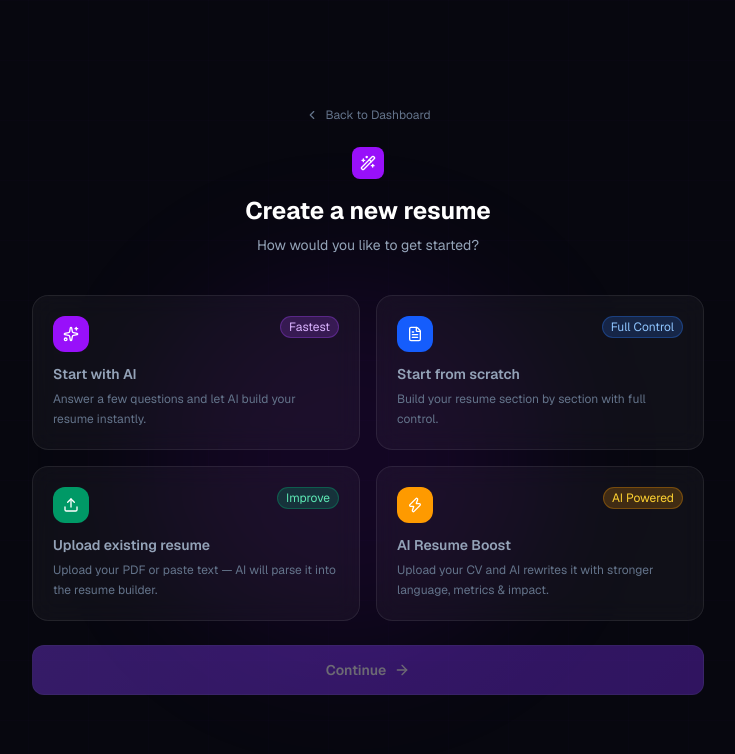
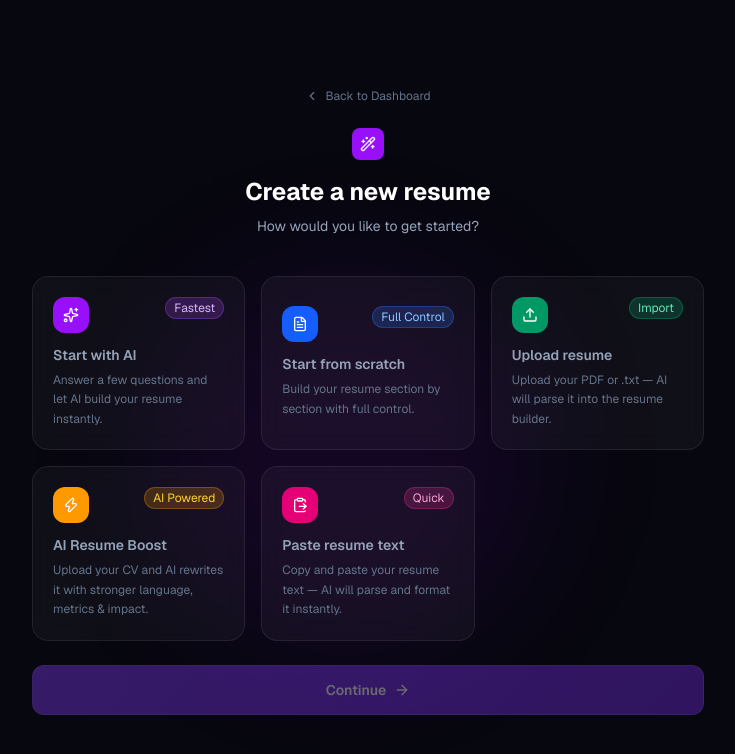
Before and after one commit to Basehubgit/cvdesigner, a Next.js app: page /builder/new in a window 1280 px wide. Shown: the top 754 px of the page, without its empty margins (272-1007 px from the left). Built offline with nearby package versions, Linux system fonts and the light colour scheme.

Commit message:
Add 5th option: Paste resume text

```diff
--- a/src/app/builder/new/page.tsx
+++ b/src/app/builder/new/page.tsx
@@ -5,18 +5,19 @@ import { useState, useRef } from "react";
 import { useRouter } from "next/navigation";
 import {
   Sparkles, FileText, Upload, ArrowRight, ChevronLeft,
-  Wand2, AlertCircle, Zap,
+  Wand2, AlertCircle, Zap, ClipboardPaste,
 } from "lucide-react";
 import { useResumes } from "@/context/ResumesContext";
 
 const startOptions = [
-  { id: "ai",      icon: Sparkles, title: "Start with AI",         description: "Answer a few questions and let AI build your resume instantly.",              tag: "Fastest",     tagColor: "bg-purple-500/20 text-purple-300 border-purple-500/30",   color: "border-purple-500/30 hover:border-purple-500/60",   iconBg: "bg-purple-600" },
-  { id: "blank",   icon: FileText, title: "Start from scratch",     description: "Build your resume section by section with full control.",                     tag: "Full Control",tagColor: "bg-blue-500/20 text-blue-300 border-blue-500/30",     color: "border-blue-500/30 hover:border-blue-500/60",     iconBg: "bg-blue-600" },
-  { id: "upload",  icon: Upload,   title: "Upload existing resume", description: "Upload your PDF or paste text — AI will parse it into the resume builder.",   tag: "Improve",     tagColor: "bg-emerald-500/20 text-emerald-300 border-emerald-500/30", color: "border-emerald-500/30 hover:border-emerald-500/60", iconBg: "bg-emerald-600" },
-  { id: "improve", icon: Zap,      title: "AI Resume Boost",        description: "Upload your CV and AI rewrites it with stronger language, metrics & impact.", tag: "AI Powered",  tagColor: "bg-amber-500/20 text-amber-300 border-amber-500/30",     color: "border-amber-500/30 hover:border-amber-500/60",     iconBg: "bg-amber-500" },
+  { id: "ai",      icon: Sparkles,       title: "Start with AI",         description: "Answer a few questions and let AI build your resume instantly.",              tag: "Fastest",     tagColor: "bg-purple-500/20 text-purple-300 border-purple-500/30",   color: "border-purple-500/30 hover:border-purple-500/60",   iconBg: "bg-purple-600" },
+  { id: "blank",   icon: FileText,       title: "Start from scratch",    description: "Build your resume section by section with full control.",                     tag: "Full Control",tagColor: "bg-blue-500/20 text-blue-300 border-blue-500/30",     color: "border-blue-500/30 hover:border-blue-500/60",     iconBg: "bg-blue-600" },
+  { id: "upload",  icon: Upload,         title: "Upload resume",         description: "Upload your PDF or .txt — AI will parse it into the resume builder.",        tag: "Import",      tagColor: "bg-emerald-500/20 text-emerald-300 border-emerald-500/30", color: "border-emerald-500/30 hover:border-emerald-500/60", iconBg: "bg-emerald-600" },
+  { id: "improve", icon: Zap,            title: "AI Resume Boost",       description: "Upload your CV and AI rewrites it with stronger language, metrics & impact.", tag: "AI Powered",  tagColor: "bg-amber-500/20 text-amber-300 border-amber-500/30",     color: "border-amber-500/30 hover:border-amber-500/60",     iconBg: "bg-amber-500" },
+  { id: "paste",   icon: ClipboardPaste, title: "Paste resume text",     description: "Copy and paste your resume text — AI will parse and format it instantly.",  tag: "Quick",       tagColor: "bg-pink-500/20 text-pink-300 border-pink-500/30",       color: "border-pink-500/30 hover:border-pink-500/60",       iconBg: "bg-pink-600" },
 ];
 
-type Step = "select" | "ai-questions" | "upload-paste" | "improve-upload";
+type Step = "select" | "ai-questions" | "upload-paste" | "improve-upload" | "paste-text";
 
 export default function NewResumePage() {
   const router = useRouter();
@@ -70,8 +71,9 @@ export default function NewResumePage() {
 
     if (selected === "upload" && step === "select") { setStep("upload-paste"); return; }
     if (selected === "improve" && step === "select") { setStep("improve-upload"); return; }
+    if (selected === "paste" && step === "select") { setStep("paste-text"); return; }
 
-    // Parse or Improve flow
+    // Parse / Improve / Paste flow
     if (!pasteText.trim()) {
       setError("Please enter some text or upload a file.");
       return;
@@ -182,20 +184,22 @@ export default function NewResumePage() {
           <h1 className="text-2xl font-bold text-white mb-2">
             {step === "select"        ? "Create a new resume" :
              step === "ai-questions"  ? "Tell AI about yourself" :
-             step === "improve-upload"? "AI Resume Boost" :
+             step === "improve-upload" ? "AI Resume Boost" :
+             step === "paste-text"    ? "Paste your resume" :
              "Upload your resume"}
           </h1>
           <p className="text-[#94A3B8] text-sm">
             {step === "select"        ? "How would you like to get started?" :
              step === "ai-questions"  ? "Answer a few quick questions and AI will craft your resume" :
              step === "improve-upload"? "Upload your existing CV — AI will rewrite it to be more impactful" :
+             step === "paste-text" ? "Copy your resume text and paste it below — AI will format it" :
              "Upload your PDF or .txt file and AI will parse it into the builder"}
           </p>
         </motion.div>
 
         <AnimatePresence mode="wait">
           {step === "select" && (
-            <motion.div key="select" initial={{ opacity: 0, y: 20 }} animate={{ opacity: 1, y: 0 }} exit={{ opacity: 0, y: -10 }} className="grid grid-cols-2 gap-4 mb-6">
+            <motion.div key="select" initial={{ opacity: 0, y: 20 }} animate={{ opacity: 1, y: 0 }} exit={{ opacity: 0, y: -10 }} className="grid grid-cols-2 sm:grid-cols-3 gap-4 mb-6">
               {startOptions.map((option, i) => {
                 const Icon = option.icon;
                 const active = selected === option.id;
@@ -245,6 +249,19 @@ export default function NewResumePage() {
 
           {step === "upload-paste"  && uploadUI(false)}
           {step === "improve-upload" && uploadUI(true)}
+
+          {step === "paste-text" && (
+            <motion.div key="paste" initial={{ opacity: 0, y: 20 }} animate={{ opacity: 1, y: 0 }} exit={{ opacity: 0, y: -10 }} className="glass-card rounded-2xl p-6 mb-6">
+              <label className="block text-sm font-medium text-[#94A3B8] mb-3">Paste your resume text</label>
+              <textarea
+                value={pasteText}
+                onChange={(e) => setPasteText(e.target.value)}
+                placeholder="Paste your resume content here..."
+                className="w-full input-dark rounded-xl px-4 py-3 text-sm resize-none min-h-64"
+                autoFocus
+              />
+            </motion.div>
+          )}
         </AnimatePresence>
 
         {error && (
@@ -265,7 +282,7 @@ export default function NewResumePage() {
               <><Sparkles className="w-4 h-4" /> Generate My Resume</>
             ) : step === "improve-upload" ? (
               <><Zap className="w-4 h-4" /> Boost with AI</>
-            ) : step === "upload-paste" ? (
+            ) : step === "upload-paste" || step === "paste-text" ? (
               <><Sparkles className="w-4 h-4" /> Parse with AI</>
             ) : (
               <>Continue <ArrowRight className="w-4 h-4" /></>
```
